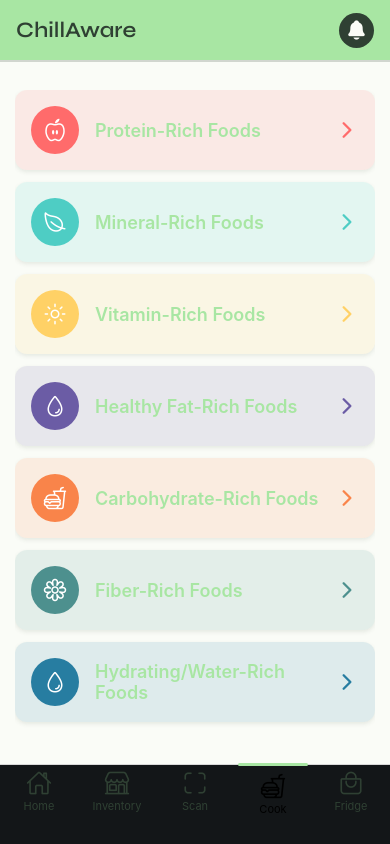
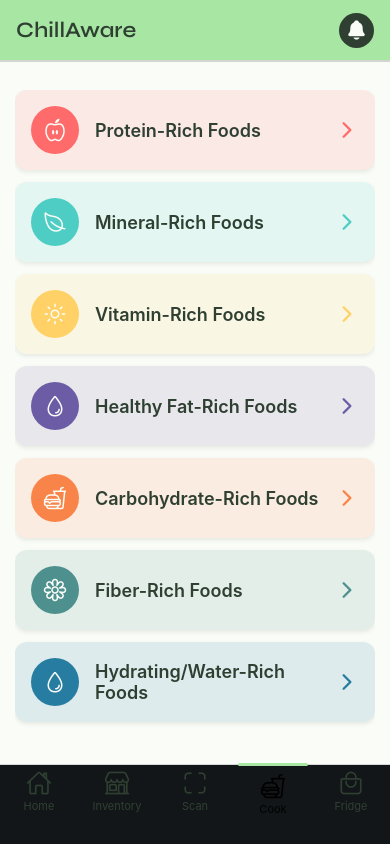
Before and after one commit to venkat2k25/chillaware, a React Native app: screen /Cook in a window 390 px wide. Built offline with nearby package versions, Linux system fonts and the light colour scheme.

Commit message:
Fix: add uvicorn to requirements.txt

```diff
--- a/config/url.jsx
+++ b/config/url.jsx
@@ -1 +1 @@
-export const BACKEND_URL = "http://192.168.1.2:8001";
+export const BACKEND_URL = "https://chillaware.onrender.com";
--- a/screens/CookScreen.jsx
+++ b/screens/CookScreen.jsx
@@ -122,7 +122,7 @@ export default function CookScreen() {
     setError(null);
 
     try {
-      const response = await fetch("http://192.168.1.2:8001/api/generate_recipes", {
+      const response = await fetch("https://chillaware.onrender.com/api/generate_recipes", {
         method: "POST",
         headers: {
           "Content-Type": "application/json",
@@ -187,7 +187,7 @@ export default function CookScreen() {
                 { backgroundColor: item.color },
               ]}
             >
-              <Ionicons name={item.icon} size={24} color="white" />
+              <Ionicons name={item.icon} size={24} color={Colors.background} />
             </View>
             <Text style={styles.foodTypeName}>{item.name}</Text>
             <Ionicons
@@ -207,7 +207,7 @@ export default function CookScreen() {
   const renderServingsSelection = () => (
     <View style={styles.stepContainer}>
       <TouchableOpacity onPress={handleBack} style={styles.backButton}>
-        <Ionicons name="arrow-back" size={20} color={Colors.primary} />
+        <Ionicons name="arrow-back" size={20} color={Colors.background} />
       </TouchableOpacity>
 
       <View style={styles.servingsContainer}>
@@ -223,7 +223,7 @@ export default function CookScreen() {
               style={styles.servingsButton}
               onPress={() => handleServingsChange(servings - 1)}
             >
-              <Ionicons name="remove" size={20} color={Colors.primary} />
+              <Ionicons name="remove" size={20} color={Colors.background} />
             </TouchableOpacity>
 
             <Text style={styles.servingsValue}>{servings}</Text>
@@ -232,7 +232,7 @@ export default function CookScreen() {
               style={styles.servingsButton}
               onPress={() => handleServingsChange(servings + 1)}
             >
-              <Ionicons name="add" size={20} color={Colors.primary} />
+              <Ionicons name="add" size={20} color={Colors.background} />
             </TouchableOpacity>
           </View>
 
@@ -516,13 +516,13 @@ const styles = StyleSheet.create({
     flex: 1,
     fontSize: 18,
     fontWeight: "600",
-    color: Colors.bg,
+    color: Colors.text,
   },
   foodTypeArrow: {
     marginLeft: 8,
   },
   backButton: {
-    backgroundColor: Colors.bg,
+    backgroundColor: Colors.text,
     padding: 10,
     borderRadius: 50,
     marginBottom: 20,
@@ -561,7 +561,7 @@ const styles = StyleSheet.create({
   servingsTitle: {
     fontSize: 18,
     fontWeight: "600",
-    color: Colors.bg,
+    color: Colors.text,
     marginBottom: 24,
     zIndex: 1,
   },
@@ -576,7 +576,7 @@ const styles = StyleSheet.create({
     width: 40,
     height: 40,
     borderRadius: 24,
-    backgroundColor: Colors.bg + "40",
+    backgroundColor: Colors.text + "50",
     justifyContent: "center",
     alignItems: "center",
   },
@@ -592,14 +592,14 @@ const styles = StyleSheet.create({
     borderRadius: 50,
     alignItems: "center",
     justifyContent: "center",
-    backgroundColor: Colors.bg + "90",
+    backgroundColor: Colors.text + "90",
     width: "100%",
     zIndex: 1,
   },
   generateButtonText: {
     fontSize: 18,
     fontWeight: "500",
-    color: Colors.primary,
+    color: Colors.background
   },
   loadingContainer: {
     flex: 1,
--- a/screens/ScanScreen.jsx
+++ b/screens/ScanScreen.jsx
@@ -19,7 +19,7 @@ import axios from "axios";
 
 
 
-const BACKEND_URL = "http://192.168.1.2:8001";
+const BACKEND_URL = "https://chillaware.onrender.com";
 
 export default function ScanScreen() {
   const navigation = useNavigation();
```
Also changed, not shown: 2 other files (tests, documents, lock files or other folders).
